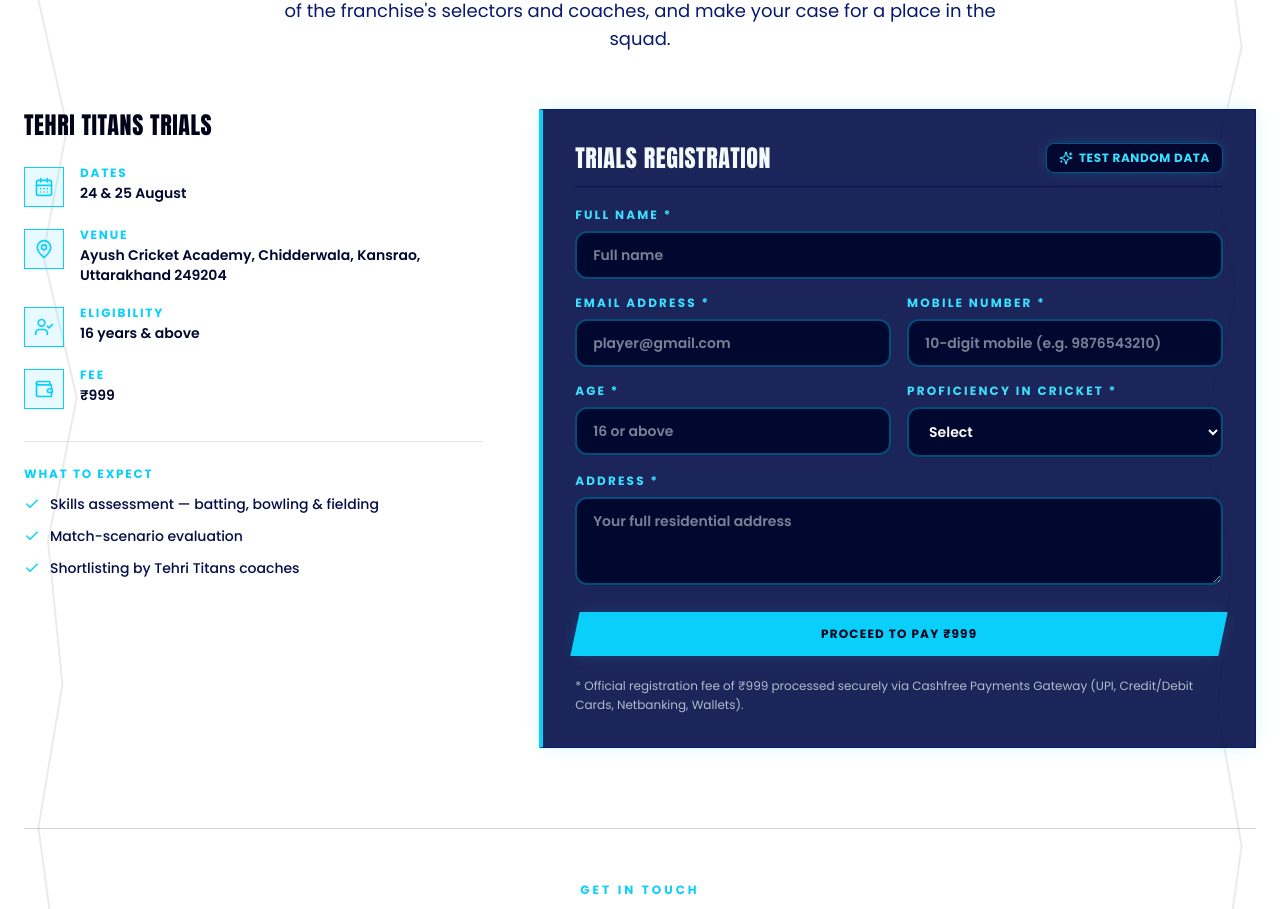
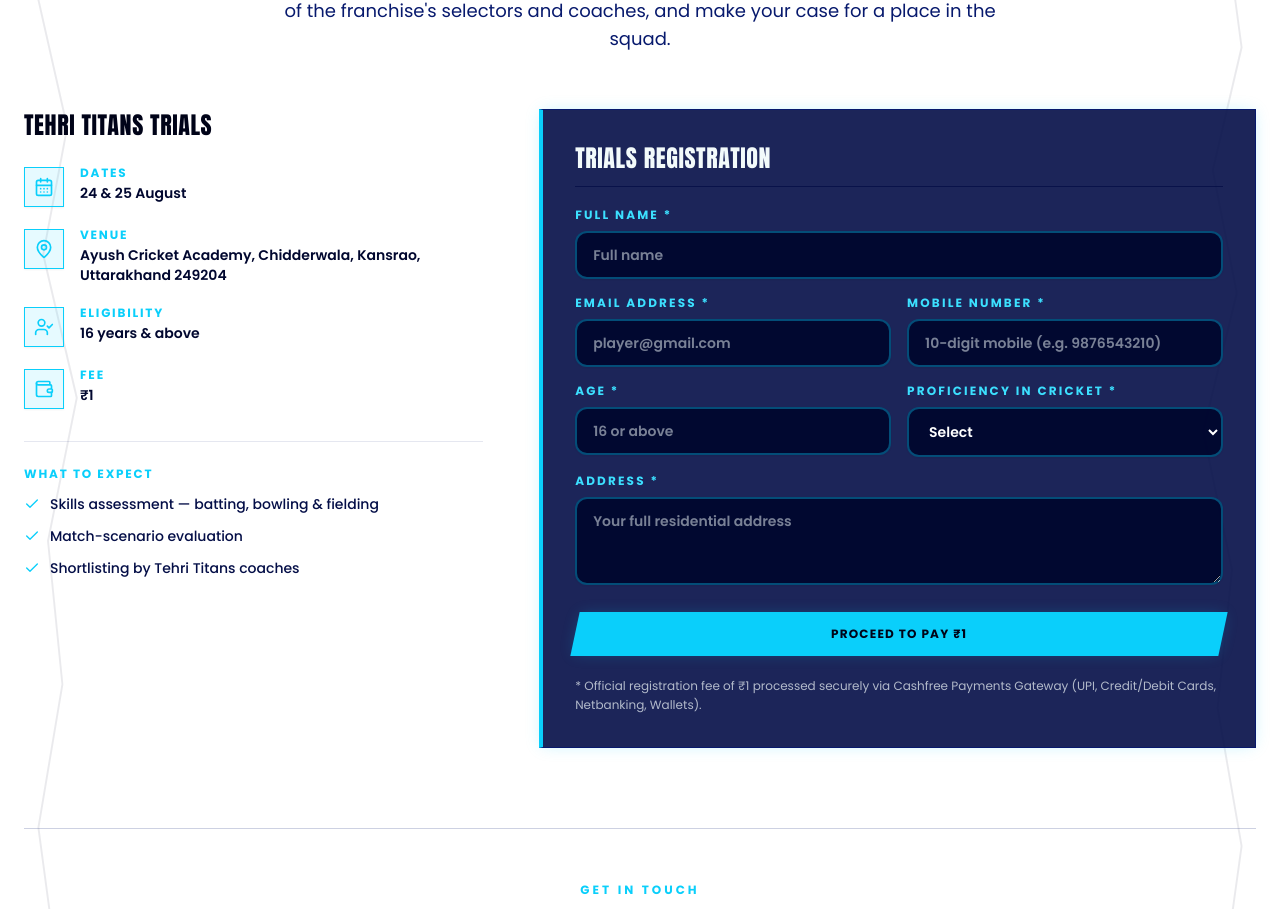
Before and after one commit to AdiRaushan/tehri-titans-, a Next.js app: page / in a window 1280 px wide. Shown: the part 5572-6481 px from the top of the page. Built offline with nearby package versions, Linux system fonts and the light colour scheme.

Commit message:
Set trial fee to ₹1 for testing and remove Test Random Data button from registration UI

```diff
--- a/src/app/api/cashfree/create-order/route.ts
+++ b/src/app/api/cashfree/create-order/route.ts
@@ -84,7 +84,7 @@
   }
 
   // 2) Server-side enforced payment amount
-  const amount = feeAmountRupees ?? 999;
+  const amount = feeAmountRupees ?? 1;
 
   // Generate unique Cashfree order ID per attempt
   const cashfreeOrderId = `CF_TT_${Date.now()}_${Math.random()
--- a/src/components/sections/Camp.tsx
+++ b/src/components/sections/Camp.tsx
@@ -163,42 +163,6 @@
     }
     // eslint-disable-next-line react-hooks/exhaustive-deps
   }, []);
-
-  function fillRandomTestData() {
-    const firstNames = [
-      "Rohit", "Aayush", "Suraj", "Vikas", "Deepak", "Amit", "Pawan", "Rahul",
-      "Karan", "Siddharth", "Manish", "Yash", "Aditya", "Shubham", "Gaurav", "Pankaj"
-    ];
-    const lastNames = [
-      "Garhwali", "Rawat", "Negi", "Chauhan", "Joshi", "Bhandari", "Bisht", "Rana",
-      "Verma", "Bhatt", "Kandari", "Uniyal", "Panwar", "Gairola", "Semwal"
-    ];
-    const cities = [
-      "New Tehri", "Chamba", "Dehradun", "Rishikesh", "Narendranagar",
-      "Dharasu", "Ghansali", "Srinagar Garhwal", "Kirti Nagar"
-    ];
-
-    const fn = firstNames[Math.floor(Math.random() * firstNames.length)];
-    const ln = lastNames[Math.floor(Math.random() * lastNames.length)];
-    const city = cities[Math.floor(Math.random() * cities.length)];
-
-    const randomName = `${fn} ${ln}`;
-    const randomMobile = "9" + Math.floor(100000003 + Math.random() * 899999990).toString();
-    const randomEmail = `${fn.toLowerCase()}.${ln.toLowerCase()}${Math.floor(Math.random() * 999)}@gmail.com`;
-    const randomAge = (17 + Math.floor(Math.random() * 14)).toString();
-    const randomProficiency = proficiencyOptions[Math.floor(Math.random() * proficiencyOptions.length)];
-    const randomAddress = `House #${Math.floor(Math.random() * 250 + 1)}, Main Road, ${city}, Tehri Garhwal, Uttarakhand`;
-
-    setForm({
-      name: randomName,
-      email: randomEmail,
-      mobile: randomMobile,
-      age: randomAge,
-      proficiency: randomProficiency,
-      address: randomAddress,
-    });
-    setError("");
-  }
 
   async function onSubmit(e: React.FormEvent) {
     e.preventDefault();
@@ -644,15 +608,6 @@
                     <h3 className="text-2xl font-display uppercase tracking-wide text-ice-200">
                       Trials Registration
                     </h3>
-                    <button
-                      type="button"
-                      onClick={fillRandomTestData}
-                      className="inline-flex items-center gap-1.5 bg-navy-900 border border-ice-500/40 text-ice-400 hover:text-white hover:bg-ice-500/20 px-3 py-1.5 rounded-lg text-xs font-bold uppercase tracking-wider transition-all shadow-glow-cyan-sm"
-                      title="Auto-fill form with random player test data"
-                    >
-                      <Sparkles className="h-3.5 w-3.5 text-ice-400" />
-                      Test Random Data
-                    </button>
                   </div>
 
                   <div className="grid gap-4 sm:grid-cols-2 font-sans">
--- a/src/data/camp.ts
+++ b/src/data/camp.ts
@@ -55,7 +55,7 @@
       value: "Ayush Cricket Academy, Chidderwala, Kansrao, Uttarakhand 249204",
     },
     { label: "Eligibility", value: "16 years & above" },
-    { label: "Fee", value: "₹999" },
+    { label: "Fee", value: "₹1" },
   ],
   inclusions: [
     "Skills assessment — batting, bowling & fielding",
@@ -64,10 +64,10 @@
   ],
 };
 
-// Trials registration fee
-export const feeAmountPaise = 99900; // ₹999 (in paise)
-export const feeAmountRupees = 999; // ₹999 (in Rupees)
-export const feeLabel = "₹999";
+// Trials registration fee (Set to ₹1 for testing)
+export const feeAmountPaise = 100; // ₹1 (in paise)
+export const feeAmountRupees = 1; // ₹1 (in Rupees)
+export const feeLabel = "₹1";
 
 // Cricketing role options offered in the registration form.
 export const proficiencyOptions = [
```
Also changed, not shown: 1 other file (tests, documents, lock files or other folders).
